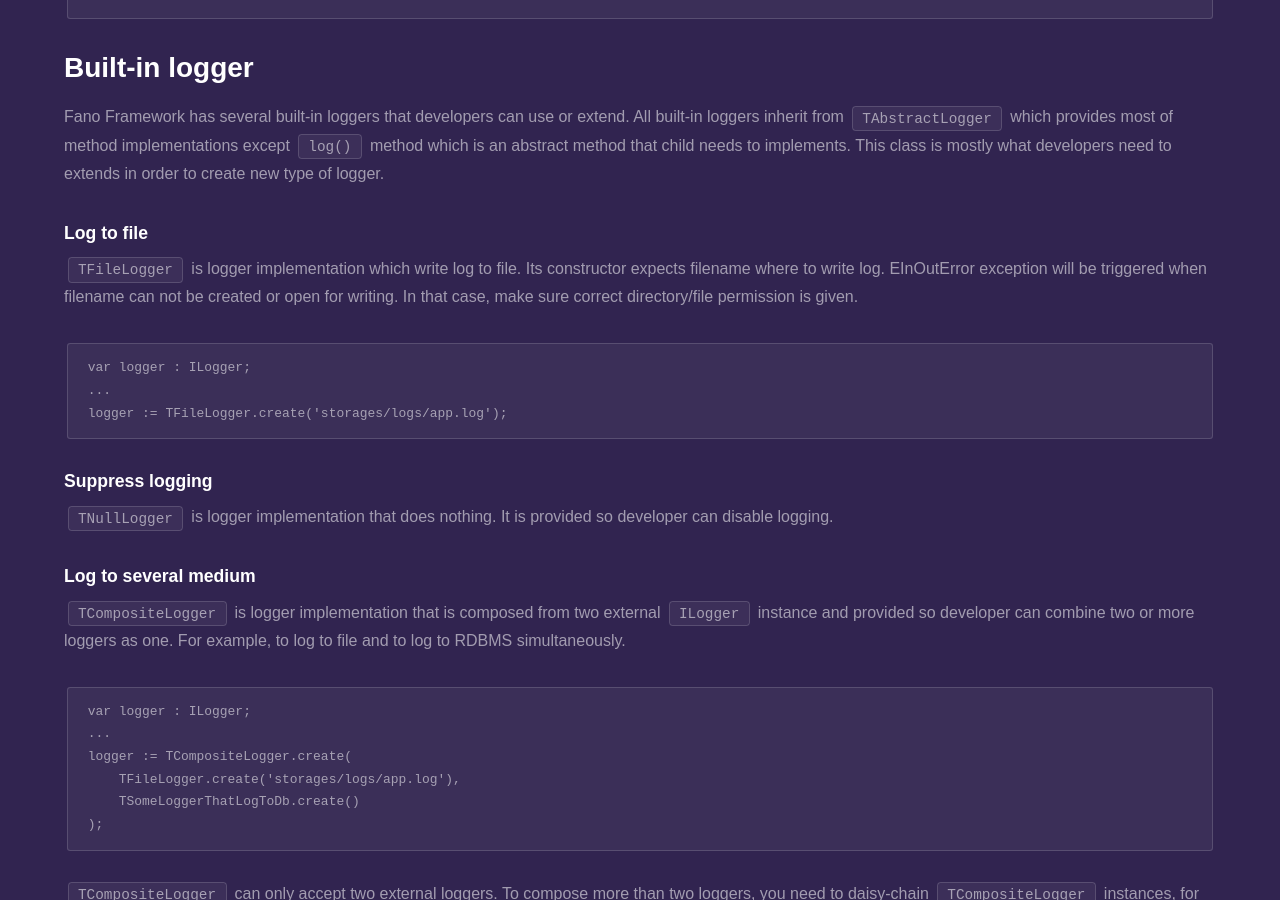
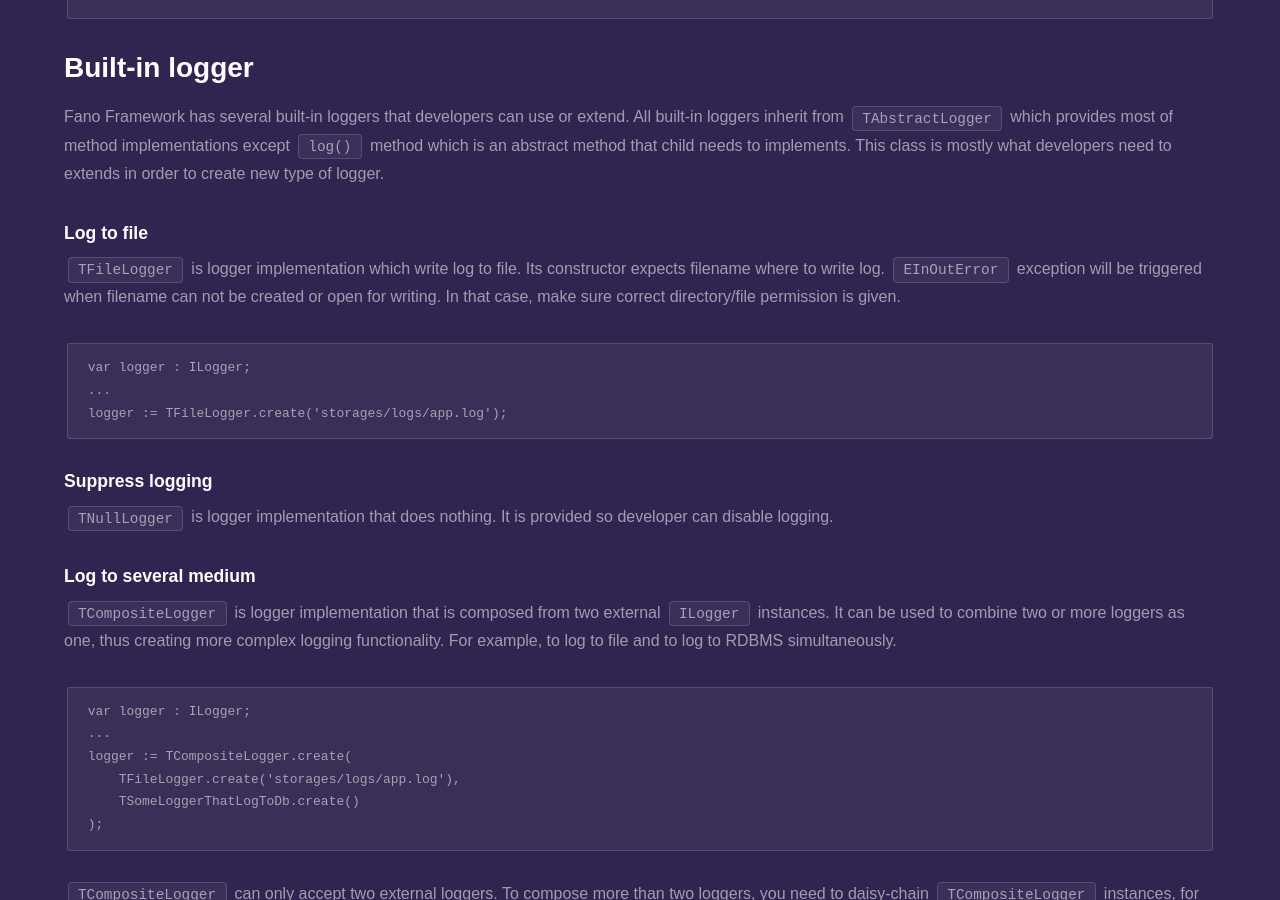
Before and after one commit to fanoframework/fanoframework.github.io, a Jekyll site: the page built from utilities/using-loggers/index.md, in a window 1280 px wide and 900 px high, scrolled down 818 px. Built offline with Jekyll 4.4.1, drawn with Linux system fonts in a browser that asks for light colours; our own code applies the rules of GitHub Pages for plain Markdown files.

Commit message:
edit content to explain things better

````diff
--- a/utilities/using-loggers/index.md
+++ b/utilities/using-loggers/index.md
@@ -38,7 +38,7 @@
 
 ### Log to file
 
-`TFileLogger` is logger implementation which write log to file. Its constructor expects filename where to write log. EInOutError exception will be triggered when
+`TFileLogger` is logger implementation which write log to file. Its constructor expects filename where to write log. `EInOutError` exception will be triggered when
 filename can not be created or open for writing. In that case, make sure correct
 directory/file permission is given.
 
@@ -54,7 +54,7 @@
 
 ### Log to several medium
 
-`TCompositeLogger` is logger implementation that is composed from two external `ILogger` instance and provided so developer can combine two or more loggers as one. For example, to log to file and to log to RDBMS simultaneously.
+`TCompositeLogger` is logger implementation that is composed from two external `ILogger` instances. It can be used to combine two or more loggers as one, thus creating more complex logging functionality. For example, to log to file and to log to RDBMS simultaneously.
 
 ```
 var logger : ILogger;
````
